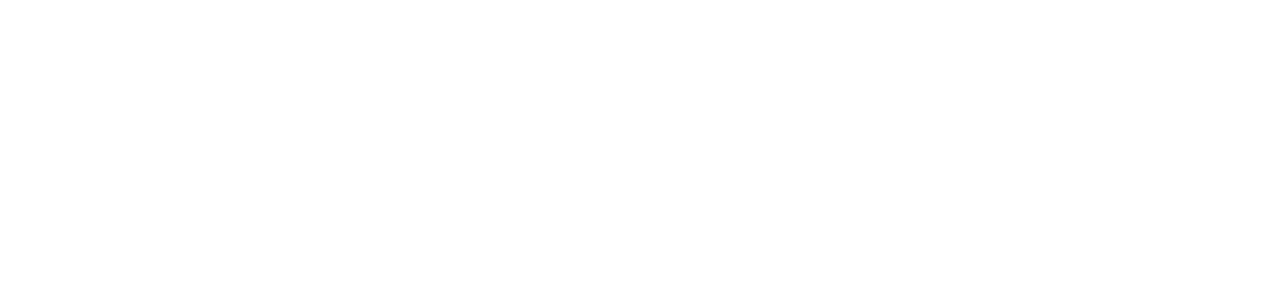
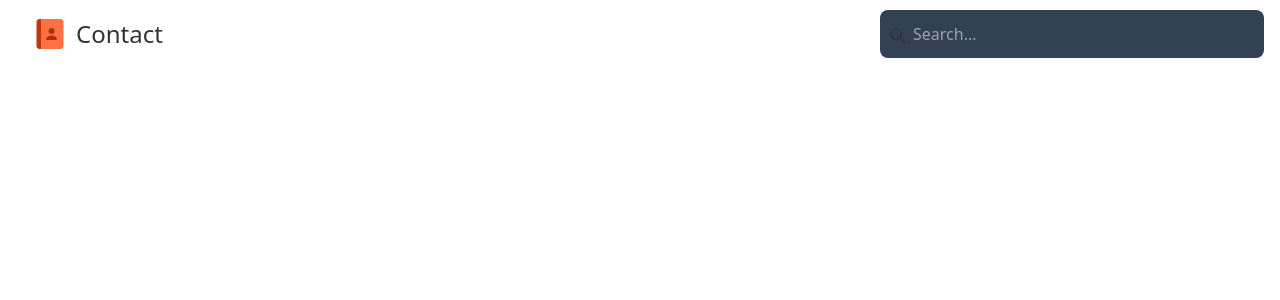
Before and after one commit to MazharulDev/Contact-list, a React (Create React App) app: page / in a window 1280 px wide. Shown: the top 300 px of the page. Built offline with nearby package versions, Linux system fonts and the light colour scheme.

Commit message:
search input added

```diff
--- /dev/null
+++ b/postcss.config.js
@@ -0,0 +1,6 @@
+module.exports = {
+  plugins: {
+    tailwindcss: {},
+    autoprefixer: {},
+  },
+}
--- a/src/App.js
+++ b/src/App.js
@@ -1,9 +1,20 @@
+import { Route, Routes } from 'react-router-dom';
 import './App.css';
+import Home from './Home/Home';
+import Login from './shared/Login';
+
 
 function App() {
   return (
-    <div className="App">
+    <div>
+      <Routes>
+        <Route path='/' element={
 
+          <Home />
+
+        }></Route>
+        <Route path='/login' element={<Login />}></Route>
+      </Routes>
     </div>
   );
 }
--- /dev/null
+++ b/src/Home/Home.js
@@ -0,0 +1,12 @@
+import React from 'react';
+import Header from '../components/Header';
+
+const Home = () => {
+    return (
+        <div>
+            <Header />
+        </div>
+    );
+};
+
+export default Home;
--- /dev/null
+++ b/src/components/Header.js
@@ -0,0 +1,20 @@
+import React from 'react';
+import { FcContacts } from 'react-icons/fc'
+import { AiOutlineSearch } from 'react-icons/ai'
+
+const Header = () => {
+    return (
+        <div className='flex items-center justify-between px-4'>
+            <div className='text-2xl p-4 flex items-center gap-2'>
+                <FcContacts className='text-4xl' />
+                <h2>Contact</h2>
+            </div>
+            <div>
+                <AiOutlineSearch className='absolute mt-4 ml-2 text-xl' />
+                <input type="text" placeholder="Search..." className="input w-96 bg-slate-700 focus:outline-0 px-8" />
+            </div>
+        </div>
+    );
+};
+
+export default Header;
--- a/src/index.css
+++ b/src/index.css
@@ -1,13 +1,3 @@
-body {
-  margin: 0;
-  font-family: -apple-system, BlinkMacSystemFont, 'Segoe UI', 'Roboto', 'Oxygen',
-    'Ubuntu', 'Cantarell', 'Fira Sans', 'Droid Sans', 'Helvetica Neue',
-    sans-serif;
-  -webkit-font-smoothing: antialiased;
-  -moz-osx-font-smoothing: grayscale;
-}
-
-code {
-  font-family: source-code-pro, Menlo, Monaco, Consolas, 'Courier New',
-    monospace;
-}
+@tailwind base;
+@tailwind components;
+@tailwind utilities;
--- a/src/index.js
+++ b/src/index.js
@@ -3,11 +3,14 @@
 import './index.css';
 import App from './App';
 import reportWebVitals from './reportWebVitals';
+import { BrowserRouter } from 'react-router-dom';
 
 const root = ReactDOM.createRoot(document.getElementById('root'));
 root.render(
   <React.StrictMode>
-    <App />
+    <BrowserRouter>
+      <App />
+    </BrowserRouter>
   </React.StrictMode>
 );
 
--- /dev/null
+++ b/src/shared/Login.js
@@ -0,0 +1,11 @@
+import React from 'react';
+
+const Login = () => {
+    return (
+        <div>
+            <h2>hello</h2>
+        </div>
+    );
+};
+
+export default Login;
--- /dev/null
+++ b/src/shared/RequireAuth.js
@@ -0,0 +1,22 @@
+import React from 'react';
+import { useAuthState } from 'react-firebase-hooks/auth';
+import { Navigate, useLocation } from 'react-router-dom';
+import auth from '../firebase.init';
+
+
+
+const RequireAuth = ({ children }) => {
+    const [user, loading] = useAuthState();
+    const location = useLocation(auth);
+
+    if (loading) {
+        return <p>Loading...</p>
+    }
+
+    if (!user) {
+        return <Navigate to="/login" state={{ from: location }} replace></Navigate>
+    }
+    return children;
+};
+
+export default RequireAuth;
--- /dev/null
+++ b/tailwind.config.js
@@ -0,0 +1,25 @@
+/** @type {import('tailwindcss').Config} */
+module.exports = {
+  content: [
+    "./src/**/*.{js,jsx,ts,tsx}",
+  ],
+  daisyui: {
+    themes: [
+      {
+        contactList: {
+          primary: "#a991f7",
+          secondary: "#f6d860",
+          accent: "#37cdbe",
+          neutral: "#3d4451",
+          "base-100": "#ffffff",
+        },
+      },
+      "dark",
+      "cupcake",
+    ],
+  },
+  theme: {
+    extend: {},
+  },
+  plugins: [require("daisyui")],
+}
```
Also changed, not shown: package.json (+9 -0 lines), 3 other files (tests, documents, lock files or other folders).
